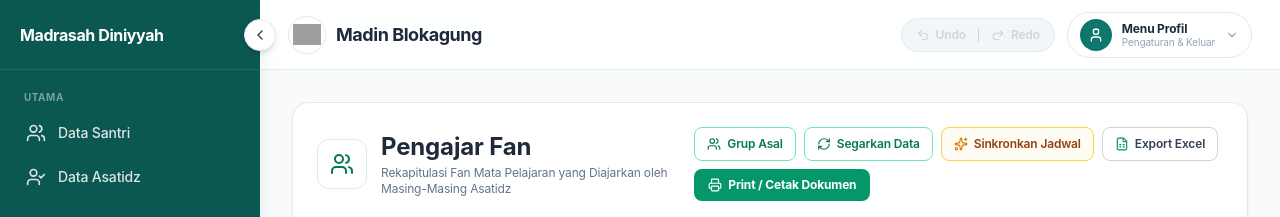
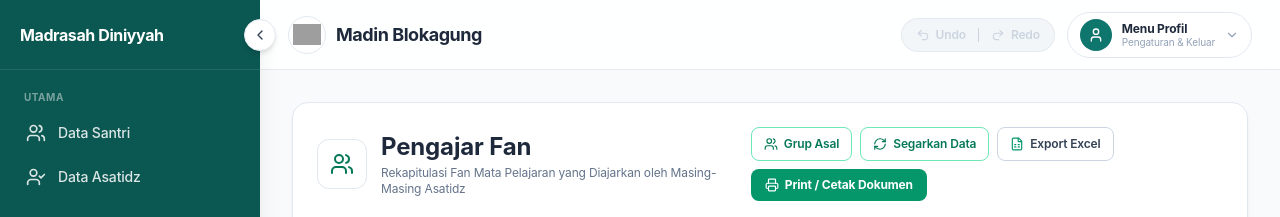
Before and after one commit to sistemmadin-creator/madin-blokagung, a Next.js app: page /fan/pengajar in a window 1280 px wide. Shown: the top 217 px of the page. Built offline with nearby package versions, Linux system fonts and the light colour scheme; no server answers; the database is empty; grey boxes are pictures that could not be loaded.

Commit message:
hapus tombol singkron fan

```diff
--- a/app/(dashboard)/fan/pengajar/page.tsx
+++ b/app/(dashboard)/fan/pengajar/page.tsx
@@ -10,7 +10,6 @@ import {
 } from '@/lib/utils/fanHelper';
 import {
   buildUnifiedTeacherMap,
-  buildSyncJadwalToFanPayload,
   normNameKey,
   normalizeTingkatName,
 } from '@/lib/utils/pengajarFanHelper';
@@ -26,7 +25,6 @@ import {
   RotateCcw,
   X,
   Star,
-  Sparkles,
 } from 'lucide-react';
 import { Asatidz } from '@/types/asatidz';
 
@@ -53,7 +51,6 @@ export default function PengajarFanPage() {
   const [search, setSearch] = useState('');
   const [filterTingkat, setFilterTingkat] = useState('');
   const [filterJah, setFilterJah] = useState('');
-  const [isSyncing, setIsSyncing] = useState(false);
 
   useEffect(() => {
     fetchFanData();
@@ -233,41 +230,6 @@ export default function PengajarFanPage() {
     setFilterJah('');
   };
 
-  const handleSyncJadwalKeFan = async () => {
-    if (
-      !confirm(
-        'Sinkronkan penugasan dari Jadwal KBM ke daftar Fan Pelajaran dan bersihkan mustahiq unggulan dari data reguler?'
-      )
-    ) {
-      return;
-    }
-
-    setIsSyncing(true);
-    // 1. Bersihkan mustahiq unggulan dari fan reguler
-    const cleanRes = await useFanStore
-      .getState()
-      .bersihkanMustahiqUnggulanDariReguler(asatidzList, formasiList);
-
-    // 2. Sinkronkan jadwal aktif ke Fan Pelajaran
-    const syncRes = buildSyncJadwalToFanPayload(
-      jadwalMap,
-      fanConfig,
-      useFanStore.getState().fanDetail,
-      formasiList
-    );
-
-    if (syncRes.changesCount > 0) {
-      await useFanStore.getState().saveFanConfig(syncRes.updatedConfig);
-      useFanStore.setState({ fanDetail: syncRes.updatedDetail });
-      useFanStore.getState().triggerAutoSaveFanDetail();
-    }
-
-    setIsSyncing(false);
-    alert(
-      `Sinkronisasi selesai!\n- ${cleanRes.cleanedCount} item reguler dibersihkan dari mustahiq unggulan.\n- ${syncRes.changesCount} penugasan mata pelajaran dari jadwal KBM berhasil diselaraskan.`
-    );
-  };
-
   return (
     <div className="space-y-6">
       {/* 1. Header & Toolbar Card */}
@@ -314,20 +276,6 @@ export default function PengajarFanPage() {
                 className={`w-3.5 h-3.5 ${loadingFan || loadingAsatidz || loadingJadwal ? 'animate-spin' : ''}`}
               />
               <span>Segarkan Data</span>
-            </button>
-
-            {/* 2b. Sinkronkan Jadwal ke Fan */}
-            <button
-              type="button"
-              onClick={handleSyncJadwalKeFan}
-              disabled={isSyncing || loadingFan || loadingAsatidz || loadingJadwal}
-              className="flex items-center gap-1.5 px-3 py-2 text-xs font-semibold rounded-lg border border-amber-300 text-amber-800 bg-amber-50/60 hover:bg-amber-100/70 shadow-xs transition-colors disabled:opacity-50"
-              title="Sinkronkan penugasan di Jadwal KBM ke Fan Pelajaran dan bersihkan data ganda"
-            >
-              <Sparkles
-                className={`w-3.5 h-3.5 text-amber-600 ${isSyncing ? 'animate-spin' : ''}`}
-              />
-              <span>{isSyncing ? 'Menyelaraskan...' : 'Sinkronkan Jadwal'}</span>
             </button>
 
             {/* 3. Export Excel */}
```
Also changed, not shown: 1 other file (tests, documents, lock files or other folders).
